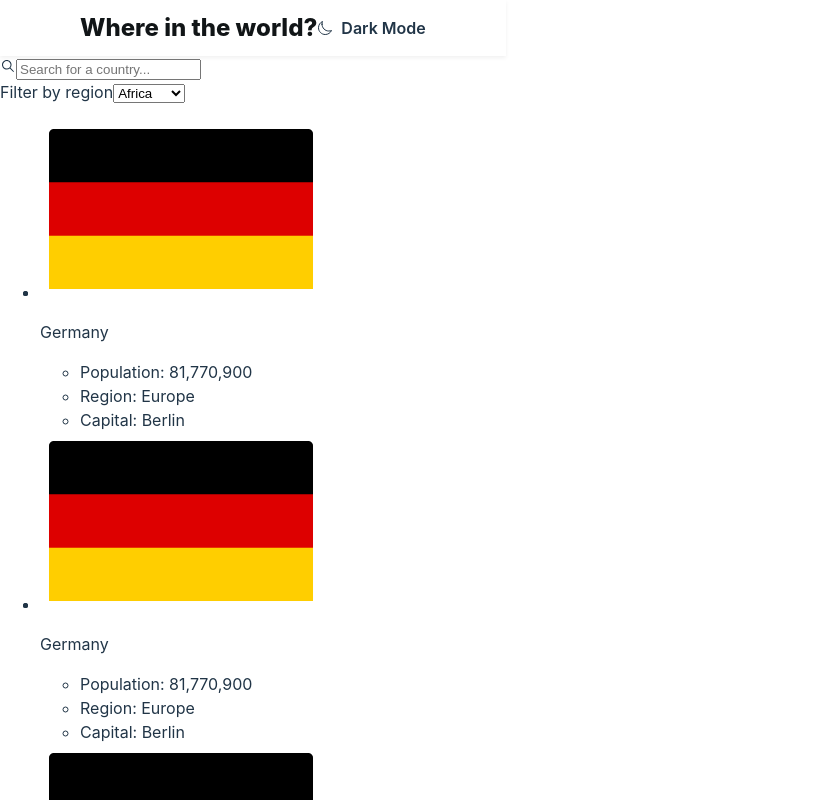
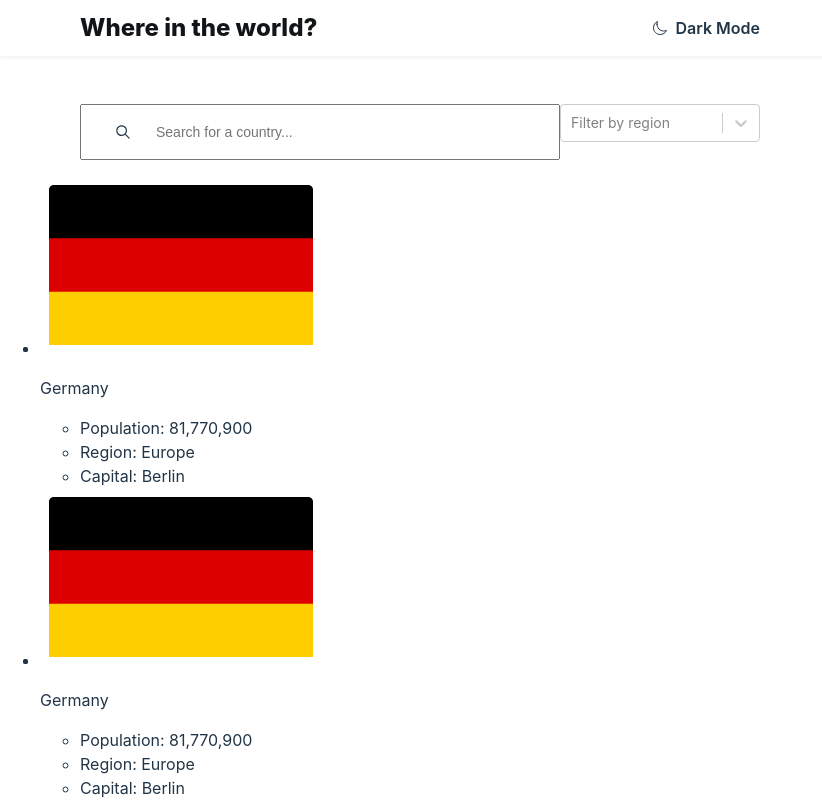
Before and after one commit to evglbnv/CountriesAPI, a React (Vite) app: page / in a window 1280 px wide. Shown: the top 800 px of the page, without its empty margins (0-822 px from the left). Built offline with nearby package versions, Linux system fonts and the light colour scheme.

Commit message:
Feature: Search CSS layout

```diff
--- a/package.json
+++ b/package.json
@@ -16,7 +16,8 @@
     "react-dom": "^18.2.0",
     "react-icons": "^5.2.1",
     "react-redux": "^9.1.2",
-    "react-router-dom": "^6.23.1"
+    "react-router-dom": "^6.23.1",
+    "react-select": "^5.8.0"
   },
   "devDependencies": {
     "@types/react": "^18.2.66",
--- a/src/components/CountryList/index.jsx
+++ b/src/components/CountryList/index.jsx
@@ -8,6 +8,9 @@ function CountryList() {
         <li><Card /></li>
         <li><Card /></li>
         <li><Card /></li>
+        <li><Card /></li>
+        <li><Card /></li>
+        <li><Card /></li>
       </ul>
     </div>
   );
--- a/src/components/OptionsFilter/index.jsx
+++ b/src/components/OptionsFilter/index.jsx
@@ -1,26 +1,28 @@
 /* eslint-disable indent */
+import React, { useState } from 'react';
+import Select from 'react-select';
 import styles from './styles.module.css';
 
+const options = [{ value: 'Africa', label: 'Africa' },
+{ value: 'America', label: 'America' },
+{ value: 'Asia', label: 'Asia' },
+{ value: 'Europe', label: 'Europe' },
+{ value: 'Oceania', label: 'Oceania' }];
+
 function OptionsFilter() {
-    const optionsMap = {
-        Africa: { value: 'Africa', label: 'Africa' },
-        America: { value: 'America', label: 'America' },
-        Asia: { value: 'Asia', label: 'Asia' },
-        Europe: { value: 'Europe', label: 'Europe' },
-        Oceania: { value: 'Oceania', label: 'Oceania' },
-    };
+    const [selectedOption, setSelectedOption] = useState(null);
 
     return (
-        <label>
-            Filter by region
-            <select name="Filter by Region">
-                <option value="Africa">Africa</option>
-                <option value="America">America</option>
-                <option value="Asia">Asia</option>
-                <option value="Europe">Europe</option>
-                <option value="Oceania">Oceania</option>
-            </select>
-        </label>
+        <div className={styles.OptionsFilter}>
+            <Select
+                className={styles.OptionsFilters__select}
+                defaultValue={selectedOption}
+                onChange={setSelectedOption}
+                options={options}
+                placeholder="Filter by region"
+            />
+
+        </div>
     );
 }
 
--- a/src/components/OptionsFilter/styles.module.css
+++ b/src/components/OptionsFilter/styles.module.css
@@ -0,0 +1,8 @@
+.OptionsFilter {}
+
+.OptionsFilters__select {
+    font-size: 14px;
+    font-weight: 400;
+    line-height: 20px;
+    width: 200px;
+}
--- a/src/components/Search/index.jsx
+++ b/src/components/Search/index.jsx
@@ -1,18 +1,21 @@
 /* eslint-disable indent */
 import { IoIosSearch } from 'react-icons/io';
 import styles from './styles.module.css';
+import OptionsFilter from '../OptionsFilter/index.jsx';
 
 function Search() {
-    return (<div className={styles.search}>
-        <form className={styles.search__container}>
-            <IoIosSearch />
-            <input
-                className={styles.search__input}
-                placeholder='Search for a country...'
-            />
-        </form>
-
-    </div>);
+    return (
+        <div className={styles.search__wrapper}>
+            <form className={styles.search}>
+                <IoIosSearch className={styles.search__icon} />
+                <input
+                    className={styles.search__input}
+                    placeholder='Search for a country...'
+                />
+            </form>
+            <OptionsFilter />
+        </div>
+    );
 }
 
 export default Search;
--- a/src/components/Search/styles.module.css
+++ b/src/components/Search/styles.module.css
@@ -0,0 +1,33 @@
+.search__wrapper {
+    margin: 48px 80px 0px 80px;
+    display: flex;
+}
+
+.search {
+    margin: 0;
+    display: flex;
+    align-items: center;
+    position: relative;
+    width: 100%;
+
+}
+
+.search__icon {
+    margin: 0;
+    width: 18px;
+    height: 18px;
+    position: absolute;
+    margin-left: 34px;
+}
+
+.search__input {
+    margin: 0;
+    width: 480px;
+    height: 56px;
+    padding: 18px 0px 18px 74px;
+    outline: none;
+    font-size: 14px;
+    line-height: 20px;
+    box-sizing: border-box;
+
+}
--- a/src/pages/HomePage/index.jsx
+++ b/src/pages/HomePage/index.jsx
@@ -1,12 +1,10 @@
 import Search from '../../components/Search/index.jsx';
-import OptionsFilter from '../../components/OptionsFilter/index.jsx';
 import styles from './styles.module.css';
 import CountryList from '../../components/CountryList/index.jsx';
 
 const HomePage = () => (
     <>
         <Search />
-        <OptionsFilter />
         <CountryList />
     </>
 );
```
Also changed, not shown: 1 other file (tests, documents, lock files or other folders).
